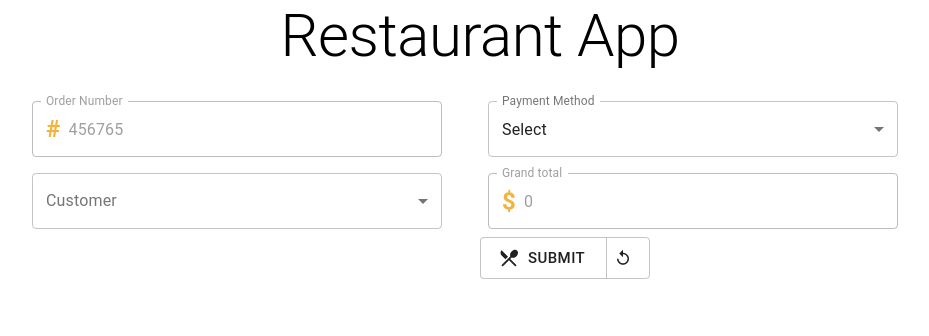
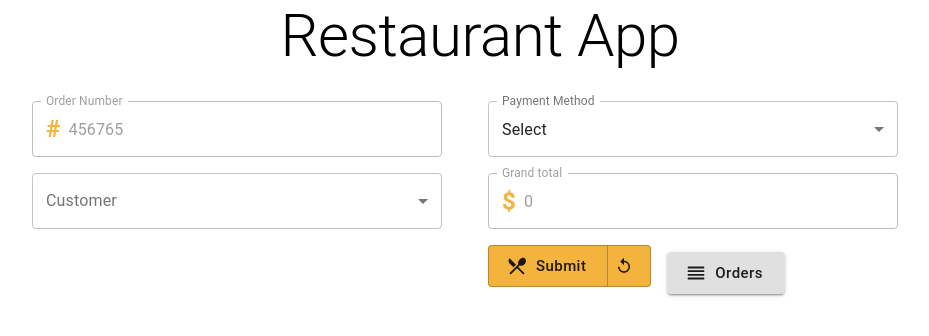
Before and after one commit to nhithai4620/Restaurant_order, a React (Create React App) app in the folder restaurant-order/: page / in a window 1280 px wide. Shown: the top 336 px of the page, without its empty margins (160-1089 px from the left). Built offline with nearby package versions, Linux system fonts and the light colour scheme; a web font is replaced by a local one.

Commit message:
thai commit

```diff
--- a/restaurant-order/src/components/Order/OrderForm.js
+++ b/restaurant-order/src/components/Order/OrderForm.js
@@ -1,8 +1,9 @@
 import React,{useState} from 'react';
 import Form from "../../layouts/Form";
-import { ButtonGroup, Grid, InputAdornment, makeStyles, Button as MuiButton } from '@material-ui/core';
-import {Input, Select, Button} from "../../controls";
+import { Grid, InputAdornment, makeStyles, ButtonGroup, Button as MuiButton } from '@material-ui/core';
+import { Input, Select, Button } from "../../controls";
 import ReplayIcon from '@material-ui/icons/Replay';
+import ReorderIcon from '@material-ui/icons/Reorder';
 import RestaurantMenuIcon from '@material-ui/icons/RestaurantMenu';
 
 
@@ -12,7 +13,7 @@ const pMethods = [
     { id: 'Card', title: 'Card' },
 ]
 
-const useStyle = makeStyles(theme =>({
+const useStyles = makeStyles(theme => ({
     adornmentText: {
         '& .MuiTypography-root': {
             color: '#f3b33d',
@@ -20,13 +21,23 @@ const useStyle = makeStyles(theme =>({
             fontSize: '1.5em'
         }
     },
-
+    submitButtonGroup: {
+        backgroundColor: '#f3b33d',
+        color: '#000',
+        margin: theme.spacing(1),
+        '& .MuiButton-label': {
+            textTransform: 'none'
+        },
+        '&:hover': {
+            backgroundColor: '#f3b33d',
+        }
+    }
 }))
 
 const Orderform = (props) => {
 
     const {values, errors, handleInputChange} = props;
-    const classes = useStyle();
+    const classes = useStyles();
 
     return (
         <Form>
@@ -76,7 +87,7 @@ const Orderform = (props) => {
                         >$</InputAdornment>
                     }}
                 />
-                <ButtonGroup>
+                <ButtonGroup className={classes.submitButtonGroup}>
                     <MuiButton
                         size="large"
                         type="submit"
@@ -89,8 +100,15 @@ const Orderform = (props) => {
                         startIcon={<ReplayIcon/>}
                         >
                     </MuiButton>
+
                 </ButtonGroup>
+                <Button
+                            size="large"
+                            startIcon={<ReorderIcon />}
+                        >Orders
+                </Button>
             </Grid>
+
           </Grid>
         </Form>
     );
```
